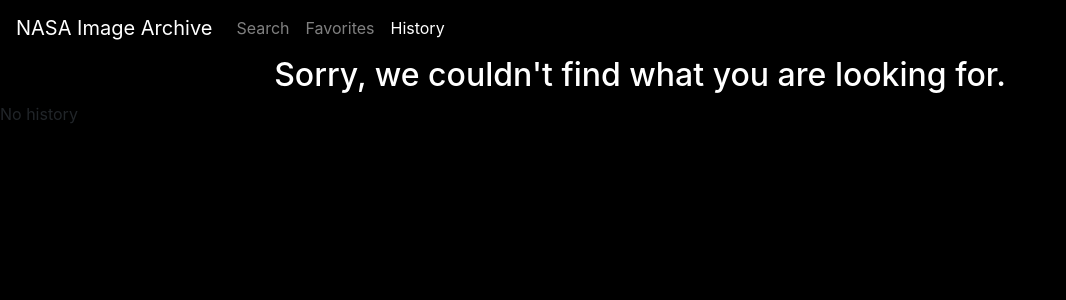
After one commit to michaelshen100/mshen-nasa, a Flask app: page /history in a window 1280 px wide. The commit adds this page. Shown: the top 300 px of the page, without its empty margins (0-1066 px from the left). Run offline with Flask 2, Linux system fonts and the light colour scheme; some libraries are stand-ins or nearby versions.

Commit message:
added history

```diff
--- a/app.py
+++ b/app.py
@@ -35,5 +35,10 @@ def image(id):
 	else:
 		return render_template("image.html", api_data=response_dict)
 
+@app.route('/history')
+def history():
+	return render_template("history.html")
+
+
 if __name__ == '__main__':
 	app.run(host='0.0.0.0')
--- /dev/null
+++ b/templates/history.html
@@ -0,0 +1,50 @@
+<!doctype html>
+<html lang="en">
+  <head>
+    <meta charset="utf-8">
+    <meta name="viewport" content="width=device-width, initial-scale=1, shrink-to-fit=no">
+    <link rel="stylesheet" href="https://stackpath.bootstrapcdn.com/bootstrap/4.3.1/css/bootstrap.min.css" integrity="sha384-ggOyR0iXCbMQv3Xipma34MD+dH/1fQ784/j6cY/iJTQUOhcWr7x9JvoRxT2MZw1T" crossorigin="anonymous">
+    <title>History</title>
+    <script>
+        function getHistory() {
+            if (localStorage.history) {
+                var hist = JSON.parse(localStorage.history);
+                if (hist.length > 0) {
+                    for (var i=0; i<hist.length; i++) {
+                    document.write("<p><img class='img-fluid' src=" + hist[i]+ "></p>");
+                    }
+                } else {
+                    document.write("No history");
+                }
+            } else {
+                document.write("No history");
+            }
+        }
+    </script>
+  </head>
+  <body style="background-color:#000000;">
+    <nav class="navbar navbar-expand-lg navbar-dark" style="background-color: #000000;">
+            <a class="navbar-brand" href="#">NASA Image Archive</a>
+            <button class="navbar-toggler" type="button" data-toggle="collapse" data-target="#navbarNavAltMarkup" aria-controls="navbarNavAltMarkup" aria-expanded="false" aria-label="Toggle navigation">
+                <span class="navbar-toggler-icon"></span>
+            </button>
+            <div class="collapse navbar-collapse" id="navbarNavAltMarkup">
+                <div class="navbar-nav">
+                <a class="nav-item nav-link" href="/search">Search</a>
+                <a class="nav-item nav-link" href="/favorites">Favorites</a>
+                <a class="nav-item nav-link active" href="/history">History <span class="sr-only">(current)</span></a>
+                </div>
+            </div>
+    </nav>
+    <h2 class="text-center" style="color:#ffffff">Sorry, we couldn't find what you are looking for.</h2>
+    <script>
+            getHistory();
+    </script>
+
+    <!-- Optional JavaScript -->
+    <!-- jQuery first, then Popper.js, then Bootstrap JS -->
+    <script src="https://code.jquery.com/jquery-3.3.1.slim.min.js" integrity="sha384-q8i/X+965DzO0rT7abK41JStQIAqVgRVzpbzo5smXKp4YfRvH+8abtTE1Pi6jizo" crossorigin="anonymous"></script>
+    <script src="https://cdnjs.cloudflare.com/ajax/libs/popper.js/1.14.7/umd/popper.min.js" integrity="sha384-UO2eT0CpHqdSJQ6hJty5KVphtPhzWj9WO1clHTMGa3JDZwrnQq4sF86dIHNDz0W1" crossorigin="anonymous"></script>
+    <script src="https://stackpath.bootstrapcdn.com/bootstrap/4.3.1/js/bootstrap.min.js" integrity="sha384-JjSmVgyd0p3pXB1rRibZUAYoIIy6OrQ6VrjIEaFf/nJGzIxFDsf4x0xIM+B07jRM" crossorigin="anonymous"></script>
+  </body>
+</html>
--- a/templates/results.html
+++ b/templates/results.html
@@ -12,11 +12,15 @@
         <script type="text/javascript">
             function formatDate(str) {
                var d = new Date(str);
-               document.write(d.getMonth() + "-" + d.getDate() + "-" + d.getFullYear());
+               var month = ["January", "February", "March", "April", "May", "June", "July", "August", "September", "October", "November", "December"][d.getMonth()];
+               document.write(month + "-" + d.getDate() + "-" + d.getFullYear());
             }
         </script>
     </head>
     <body style="background-color:#000000;">
+        <script>
+            setHistory();
+        </script>
         <nav class="navbar navbar-expand-lg navbar-dark" style="background-color: #000000;">
           <a class="navbar-brand" href="#">NASA Image Archive</a>
           <button class="navbar-toggler" type="button" data-toggle="collapse" data-target="#navbarNavAltMarkup" aria-controls="navbarNavAltMarkup" aria-expanded="false" aria-label="Toggle navigation">
```
Also changed, not shown: templates/image.html (+16 -0 lines), templates/index.html (+11 -0 lines).
